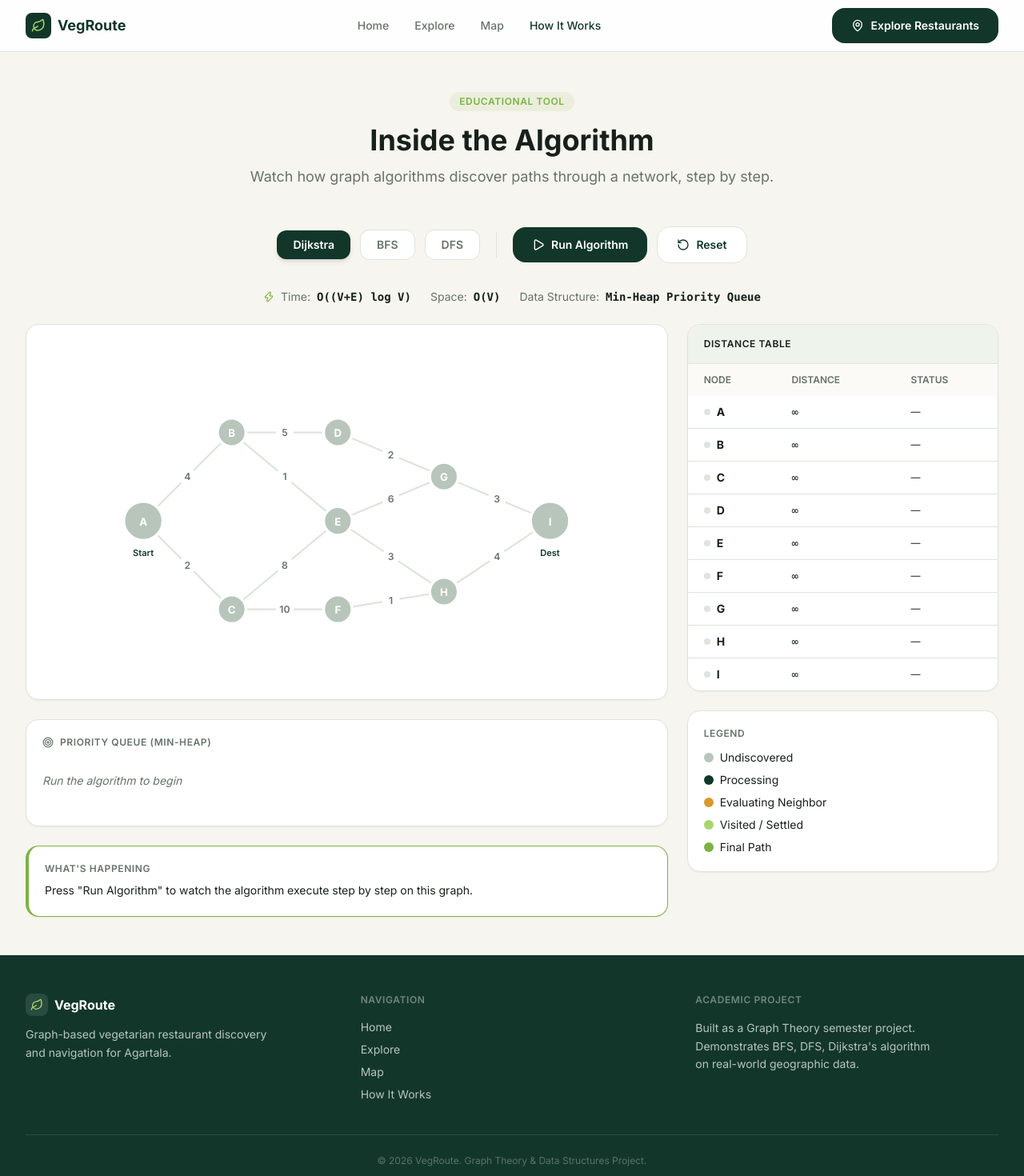
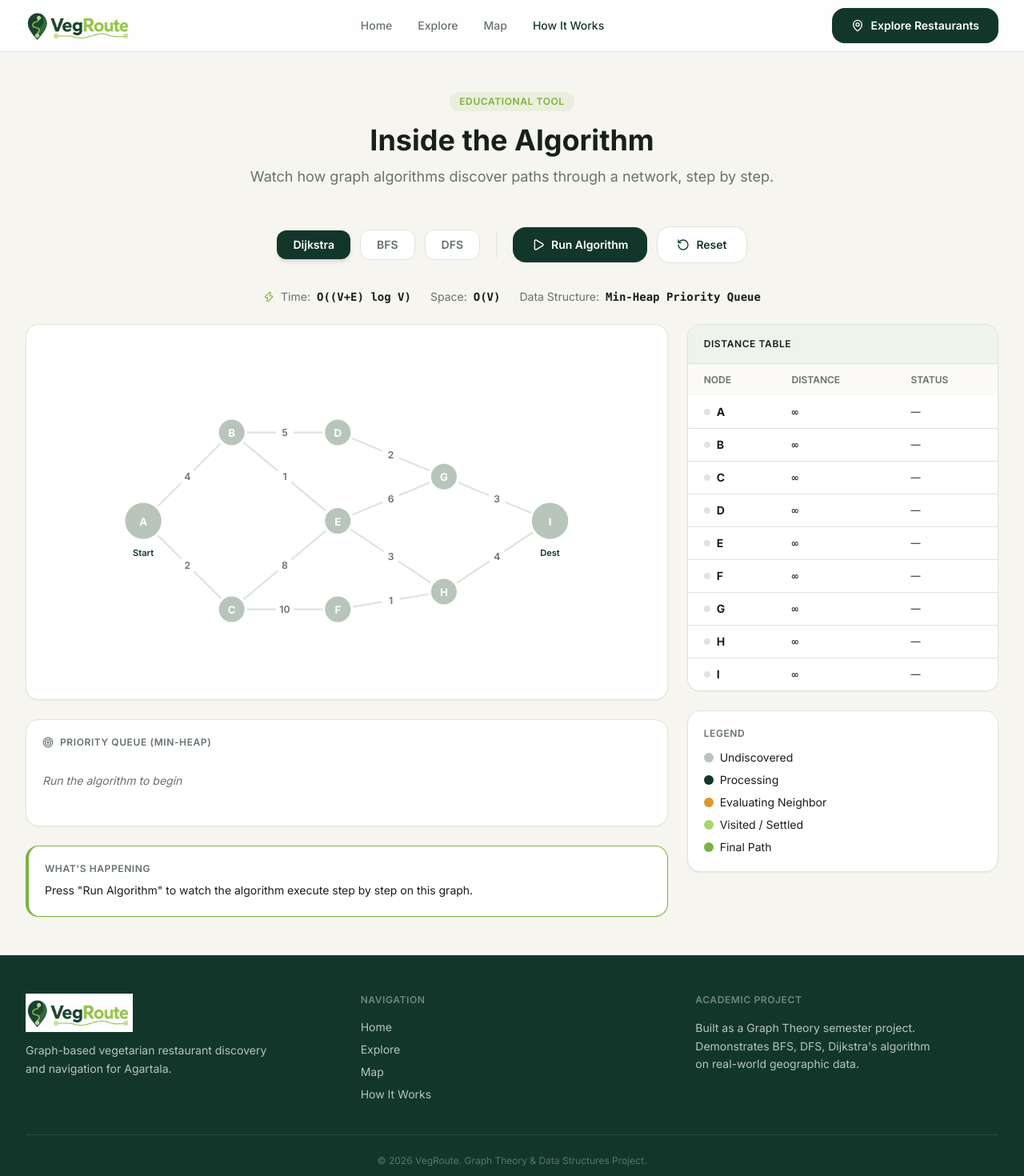
Before and after one commit to nitin-kumar-code/VegRoute, a React (Vite) app in the folder frontend/: page /visualizer in a window 1280 px wide. Shown: the top 1470 px of the page at 80% size. Built offline with nearby package versions, Linux system fonts and the light colour scheme.

Commit message:
style: replace old CSS logo with uploaded image logo and adjust sizes

```diff
--- a/frontend/src/components/layout/Footer.jsx
+++ b/frontend/src/components/layout/Footer.jsx
@@ -1,5 +1,5 @@
 import { Link } from 'react-router-dom';
-import { Leaf } from 'lucide-react';
+
 
 export default function Footer() {
   return (
@@ -9,10 +9,7 @@ export default function Footer() {
           {/* Brand */}
           <div>
             <div className="flex items-center gap-2 mb-3">
-              <div className="w-7 h-7 bg-white/10 rounded-lg flex items-center justify-center">
-                <Leaf size={16} className="text-brand-light" />
-              </div>
-              <span className="text-base font-bold text-white">VegRoute</span>
+              <img src="/logo.png" alt="VegRoute Logo" className="h-12" />
             </div>
             <p className="text-sm leading-relaxed">
               Graph-based vegetarian restaurant discovery<br />
--- a/frontend/src/components/layout/Navbar.jsx
+++ b/frontend/src/components/layout/Navbar.jsx
@@ -1,6 +1,6 @@
 import { useState } from 'react';
 import { Link, useLocation } from 'react-router-dom';
-import { Menu, X, Leaf, MapPin } from 'lucide-react';
+import { Menu, X, MapPin } from 'lucide-react';
 
 const NAV_LINKS = [
   { to: '/', label: 'Home' },
@@ -17,11 +17,8 @@ export default function Navbar() {
     <nav className="sticky top-0 z-50 bg-white/90 backdrop-blur-sm border-b border-border">
       <div className="section-container flex items-center justify-between h-16">
         {/* Logo */}
-        <Link to="/" className="flex items-center gap-2 group">
-          <div className="w-8 h-8 bg-brand-900 rounded-lg flex items-center justify-center">
-            <Leaf size={18} className="text-brand-light" />
-          </div>
-          <span className="text-lg font-bold text-brand-900">VegRoute</span>
+        <Link to="/" className="flex items-center group">
+          <img src="/logo.png" alt="VegRoute Logo" className="h-12" />
         </Link>
 
         {/* Desktop Nav */}
--- a/frontend/src/pages/ExplorePage.jsx
+++ b/frontend/src/pages/ExplorePage.jsx
@@ -1,7 +1,5 @@
 import { useState, useMemo } from 'react';
 import { Search, SlidersHorizontal } from 'lucide-react';
-import { FixedSizeGrid as Grid } from 'react-window';
-import AutoSizer from 'react-virtualized-auto-sizer';
 import SectionHeading from '../components/ui/SectionHeading';
 import FilterPill from '../components/ui/FilterPill';
 import RestaurantCard from '../features/restaurants/RestaurantCard';
@@ -37,10 +35,13 @@ export default function ExplorePage() {
     results.sort((a, b) => {
       switch (activeSort) {
         case 'Nearest':
+          // Extract float from strings like "1.2 km"
           return parseFloat(a.distance) - parseFloat(b.distance);
         case 'Highest Rated':
+          // Descending order for rating
           return b.rating - a.rating;
         case 'Cheapest':
+          // Compare price string length ('₹' < '₹₹' < '₹₹₹')
           return a.price.length - b.price.length;
         default:
           return 0; // 'Default' maintains original array order
@@ -50,24 +51,9 @@ export default function ExplorePage() {
     return results;
   }, [activeFilter, activeSort, searchQuery]);
 
-  // Cell renderer for react-window Grid
-  const Cell = ({ columnIndex, rowIndex, style, data }) => {
-    const { items, columnCount } = data;
-    const itemIndex = rowIndex * columnCount + columnIndex;
-    const restaurant = items[itemIndex];
-
-    if (!restaurant) return null; // Empty cell for uneven rows
-
-    return (
-      <div style={{ ...style, padding: '0 12px 24px 12px' }}>
-        <RestaurantCard restaurant={restaurant} />
-      </div>
-    );
-  };
-
   return (
-    <div className="min-h-screen py-12 flex flex-col h-screen">
-      <div className="section-container flex-none">
+    <div className="min-h-screen py-12">
+      <div className="section-container">
         <SectionHeading
           badge="Discover"
           title="Explore vegetarian spots in Agartala"
@@ -123,35 +109,14 @@ export default function ExplorePage() {
             </div>
           </div>
         </div>
-      </div>
 
-      {/* Virtualized Restaurant Grid */}
-      <div className="section-container flex-1 min-h-[500px]">
+        {/* Restaurant Grid */}
         {processedRestaurants.length > 0 ? (
-          <AutoSizer>
-            {({ height, width }) => {
-              // Responsive column count based on width
-              const columnCount = width > 1024 ? 3 : width > 768 ? 2 : 1;
-              const columnWidth = width / columnCount;
-              const rowCount = Math.ceil(processedRestaurants.length / columnCount);
-              const rowHeight = 360; // Card height + padding
-
-              return (
-                <Grid
-                  className="no-scrollbar"
-                  columnCount={columnCount}
-                  columnWidth={columnWidth}
-                  height={height}
-                  rowCount={rowCount}
-                  rowHeight={rowHeight}
-                  width={width}
-                  itemData={{ items: processedRestaurants, columnCount }}
-                >
-                  {Cell}
-                </Grid>
-              );
-            }}
-          </AutoSizer>
+          <div className="grid grid-cols-1 md:grid-cols-2 lg:grid-cols-3 gap-6">
+            {processedRestaurants.map((r) => (
+              <RestaurantCard key={r.id} restaurant={r} />
+            ))}
+          </div>
         ) : (
           <div className="text-center py-16 text-content-secondary">
             <p className="text-lg">No restaurants found matching your criteria.</p>
```
Also changed, not shown: frontend/public/logo.png (added).
